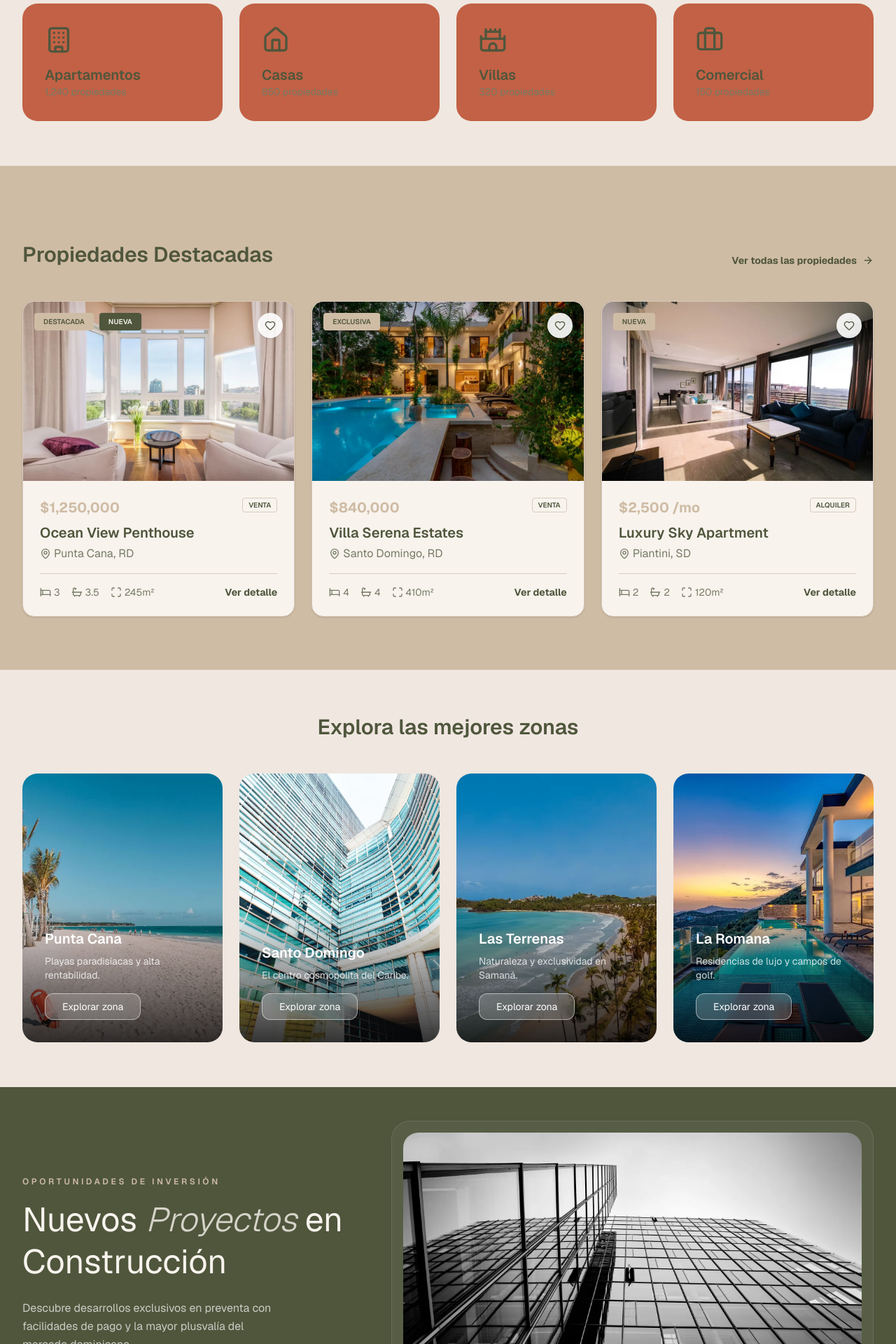
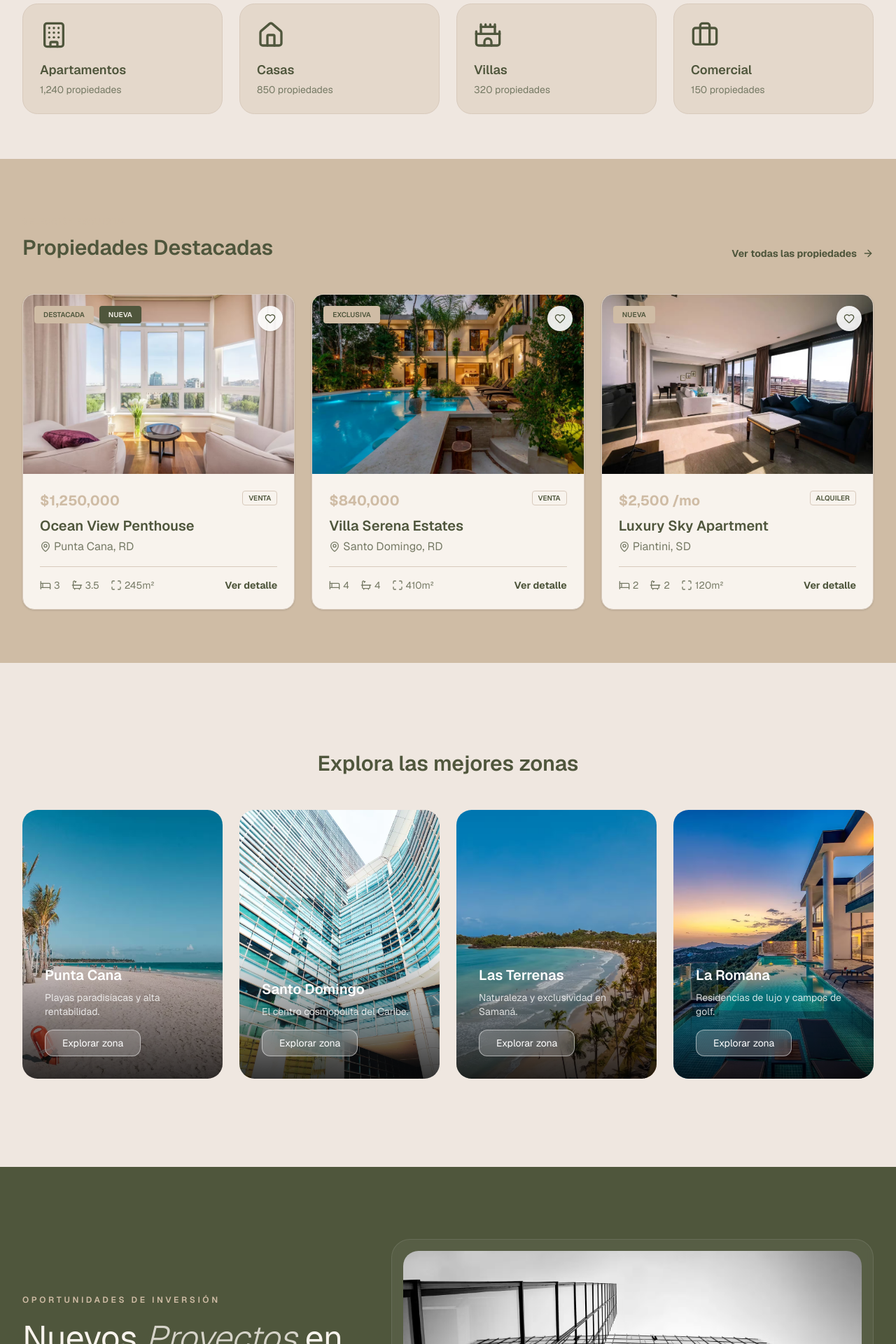
Before and after one commit to rmalan99/propia-website, a Next.js app: page / in a window 1280 px wide. Shown: the part 840-2760 px from the top of the page at 70% size. Built offline with nearby package versions, Linux system fonts and the light colour scheme.

Commit message:
style(home): Adjust section spacing

```diff
--- a/components/pages/home/blog-section.tsx
+++ b/components/pages/home/blog-section.tsx
@@ -31,7 +31,7 @@ type Article = (typeof articles)[number];
 
 export function BlogSection() {
   return (
-    <section className="py-16 bg-accent">
+    <section className="min-h-[90vh] flex items-center py-16 bg-accent">
       <Container>
         <h2 className="text-3xl font-semibold text-center mb-16">
           Consejos y Tendencias del Mercado
--- a/components/pages/home/featured-agents-section.tsx
+++ b/components/pages/home/featured-agents-section.tsx
@@ -12,7 +12,7 @@ const benefits = [
 
 export function FeaturedAgentsSection() {
   return (
-    <section className="py-16">
+    <section className="min-h-[90vh] flex items-center py-16">
       <Container>
         <div className="relative rounded-[40px] overflow-hidden bg-primary text-primary-foreground">
           <div className="absolute inset-0 z-0 opacity-40">
--- a/components/pages/home/final-cta-section.tsx
+++ b/components/pages/home/final-cta-section.tsx
@@ -1,6 +1,6 @@
 export function FinalCtaSection() {
   return (
-    <section className="py-24 bg-accent">
+    <section className="min-h-[90vh] flex items-center py-24 bg-accent">
       <div className="max-w-4xl mx-auto px-4 text-center">
         <h2 className="text-4xl md:text-5xl font-bold mb-8">
           ¿Listo para encontrar tu próxima propiedad?
--- a/components/pages/home/new-projects-section.tsx
+++ b/components/pages/home/new-projects-section.tsx
@@ -4,7 +4,7 @@ import { imagePlaceholders } from "@/lib/image-placeholders";
 
 export function NewProjectsSection() {
   return (
-    <section className="bg-primary text-primary-foreground py-12">
+    <section className="min-h-[90vh] flex items-center bg-primary py-12 text-primary-foreground">
       <Container>
         <div className="grid grid-cols-1 md:grid-cols-12 gap-12 items-center">
           <div className="md:col-span-5">
--- a/components/pages/home/quick-categories-section.tsx
+++ b/components/pages/home/quick-categories-section.tsx
@@ -17,13 +17,13 @@ export function QuickCategoriesSection() {
             <a
               key={category.label}
               href="#"
-              className="group p-8 bg-accent rounded-2xl hover:bg-primary transition-all duration-300"
+              className="group rounded-2xl border border-border bg-muted p-6 transition-all duration-300 hover:-translate-y-1 hover:border-primary/20 hover:shadow-lg hover:shadow-primary/5"
             >
-              <category.icon className="h-10 w-10 mb-4 text-primary group-hover:text-primary-foreground" />
-              <h3 className="text-xl font-semibold group-hover:text-primary-foreground">
+              <category.icon className="mb-4 h-10 w-10 text-primary" />
+              <h3 className="text-lg font-semibold text-foreground">
                 {category.label}
               </h3>
-              <p className="text-muted-foreground group-hover:text-white/80 text-sm">
+              <p className="mt-1 text-sm text-muted-foreground">
                 {category.count}
               </p>
             </a>
--- a/components/pages/home/search-by-location-section.tsx
+++ b/components/pages/home/search-by-location-section.tsx
@@ -31,7 +31,7 @@ const locations = [
 
 export function SearchByLocationSection() {
   return (
-    <section className="py-16">
+    <section className="min-h-[90vh] flex items-center py-16">
       <Container>
         <h2 className="text-3xl font-semibold text-center mb-12">
           Explora las mejores zonas
--- a/components/pages/home/sell-with-us-section.tsx
+++ b/components/pages/home/sell-with-us-section.tsx
@@ -11,7 +11,7 @@ const features = [
 
 export function SellWithUsSection() {
   return (
-    <section className="py-16">
+    <section className="min-h-[90vh] flex items-center py-16">
       <Container>
         <div className="bg-accent rounded-[40px] p-12 md:p-20 relative overflow-hidden flex flex-col md:flex-row items-center gap-12">
           <div className="relative z-10 md:w-3/5">
--- a/components/pages/home/why-choose-us-section.tsx
+++ b/components/pages/home/why-choose-us-section.tsx
@@ -23,7 +23,7 @@ const features = [
 
 export function WhyChooseUsSection() {
   return (
-    <section className="py-16 bg-accent">
+    <section className="min-h-[90vh] flex items-center py-16 bg-accent">
       <Container>
         <div className="flex flex-col md:flex-row items-center gap-12 lg:gap-20">
           <div className="md:w-1/2">
```
